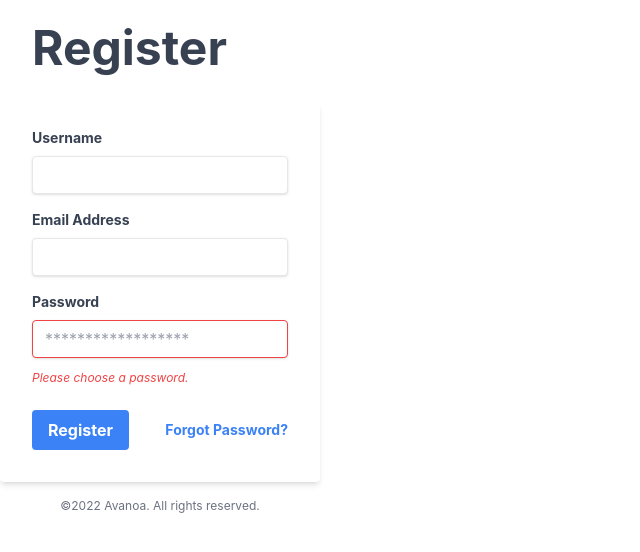
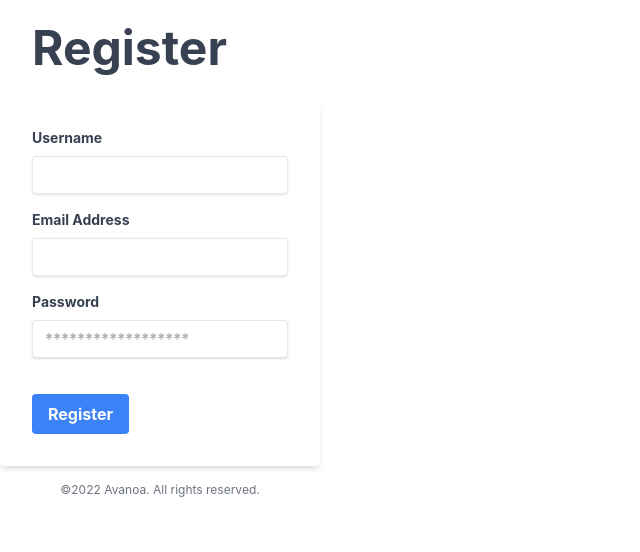
Before and after one commit to nisalrenuja/avanoa-frontend, a React (Create React App) app: page /register in a window 1280 px wide. Shown: the top 552 px of the page, without its empty margins (0-640 px from the left). Built offline with nearby package versions, Linux system fonts and the light colour scheme.

Commit message:
Endpoint changed

```diff
--- a/src/pages/Login.js
+++ b/src/pages/Login.js
@@ -68,7 +68,7 @@
           <input
             className="bg-blue-500 hover:bg-blue-700 text-white font-bold py-2 px-4 rounded focus:outline-none focus:shadow-outline"
             type="submit"
-            value="Register"
+            value="Login"
           />
           <a
             className="inline-block align-baseline font-bold text-sm text-blue-500 hover:text-blue-800"
--- a/src/pages/Register.js
+++ b/src/pages/Register.js
@@ -70,16 +70,16 @@
             Password
           </label>
           <input
-            className="shadow appearance-none border border-red-500 rounded w-full py-2 px-3 text-gray-700 mb-3 leading-tight focus:outline-none focus:shadow-outline"
+            className="shadow appearance-none border  rounded w-full py-2 px-3 text-gray-700 mb-3 leading-tight focus:outline-none focus:shadow-outline"
             value={password}
             onChange={(e) => setPassword(e.target.value)}
             id="password"
             type="password"
             placeholder="******************"
           />
-          <p className="text-red-500 text-xs italic">
+          {/* <p className="text-red-500 text-xs italic">
             Please choose a password.
-          </p>
+          </p> */}
         </div>
         <div className="flex items-center justify-between">
           <input
@@ -87,12 +87,6 @@
             type="submit"
             value="Register"
           />
-          <a
-            className="inline-block align-baseline font-bold text-sm text-blue-500 hover:text-blue-800"
-            href="#"
-          >
-            Forgot Password?
-          </a>
         </div>
       </form>
       <p className="text-center text-gray-500 text-xs">
```
